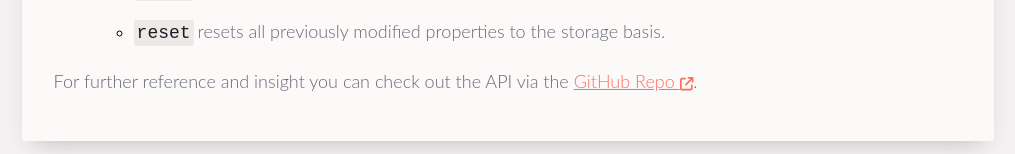
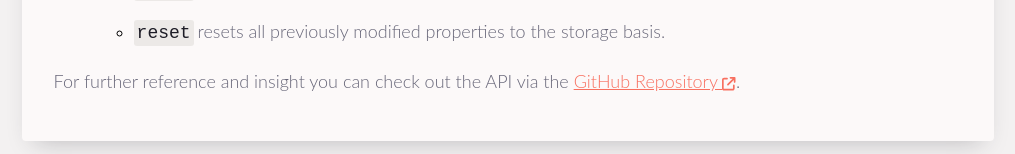
Before and after one commit to clk1006/teris, a Next.js app: page /docs/docs in a window 1280 px wide. Shown: the part 1589-1743 px from the top of the page, without its empty margins (132-1147 px from the left). Built offline with nearby package versions, Linux system fonts and the light colour scheme.

Commit message:
lang adjustment

```diff
--- a/pages/docs/docs.js
+++ b/pages/docs/docs.js
@@ -218,7 +218,7 @@ export default function Docs() {
                         <p>
                             For further reference and insight you can check out the API via the <a href="https://github.com/clk1006/tetris/tree/main/"
                                                                                                    className="text-link"
-                                                                                                   target="_blank" rel="noreferrer">GitHub Repo <FontAwesomeIcon
+                                                                                                   target="_blank" rel="noreferrer">GitHub Repository <FontAwesomeIcon
                             size="xs" icon={faExternalLink}/></a>.
                         </p>
                     </div>
```
